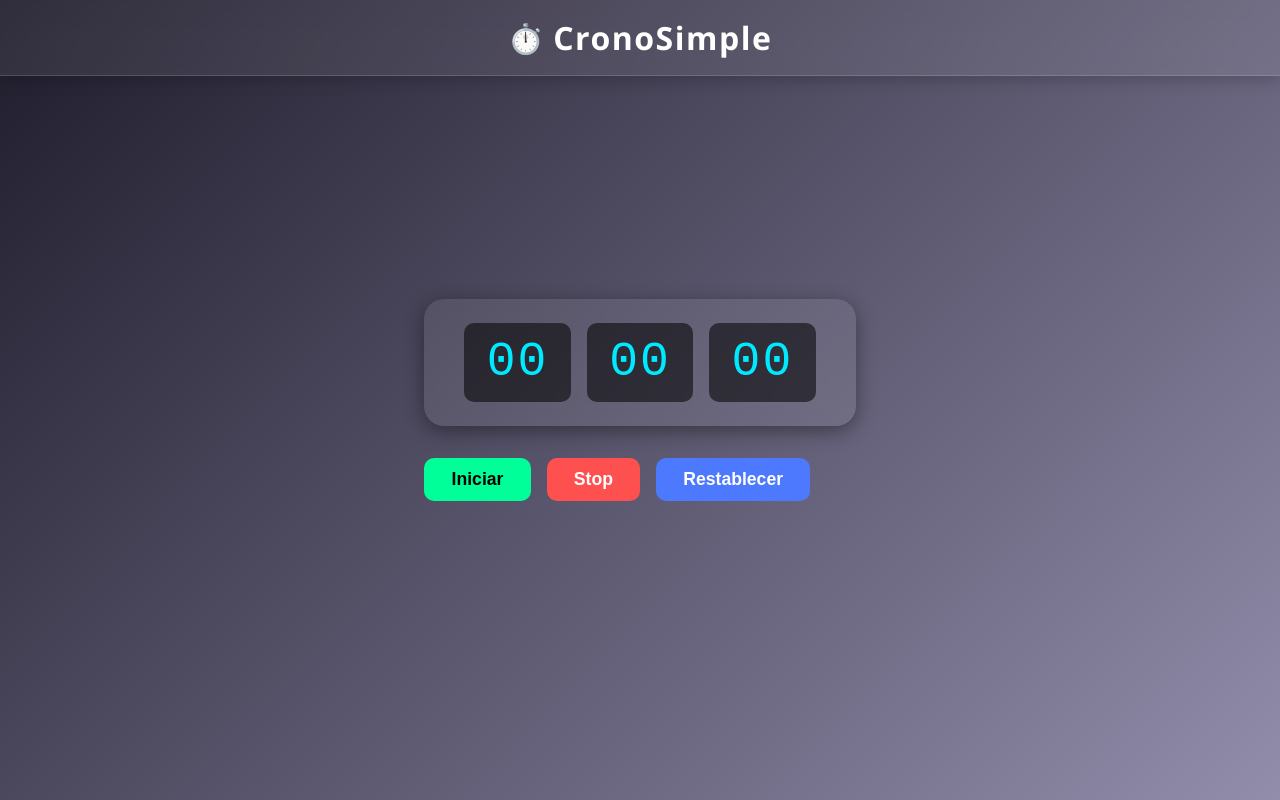
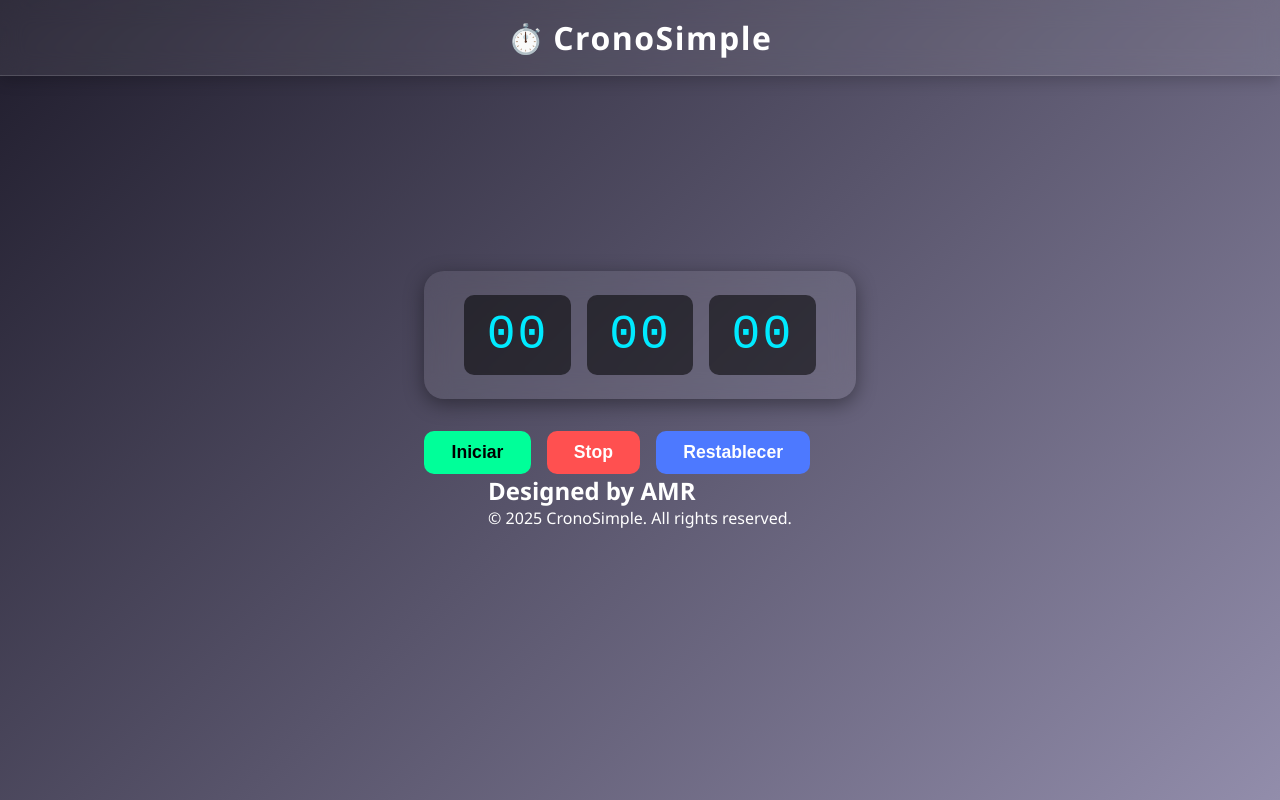
Before and after one commit to AMRayoub97/CronoSimple, a plain HTML site: page index.html in a window 1280 px wide. Drawn offline with Linux system fonts and the light colour scheme.

Commit message:
anadir footer html

```diff
--- a/index.html
+++ b/index.html
@@ -123,6 +123,8 @@
             background: #3a5ed6;
             transform: scale(1.05);
         }
+
+
     </style>
 
 </head>
@@ -149,11 +151,16 @@
         </div>
     </main>
 
+    <footer class="footer">
+        <h2>Designed by AMR</h2>
+        <p>&copy; <span id="year"></span> CronoSimple. All rights reserved.</p>
+    </footer>
 
 
     <script>
         let s = m = h = 0;
         let timer;
+        let anyo = document.getElementById("year").textContent = new Date().getFullYear();
 
         function updateClock(){
             s++;
```
